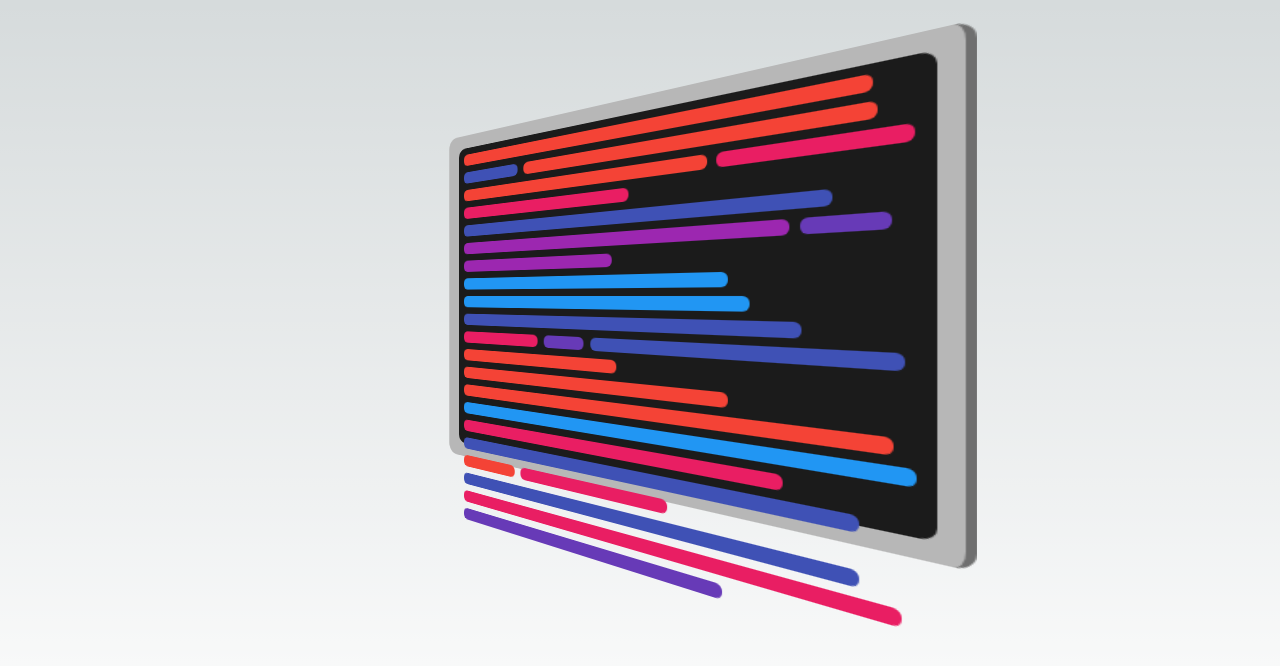
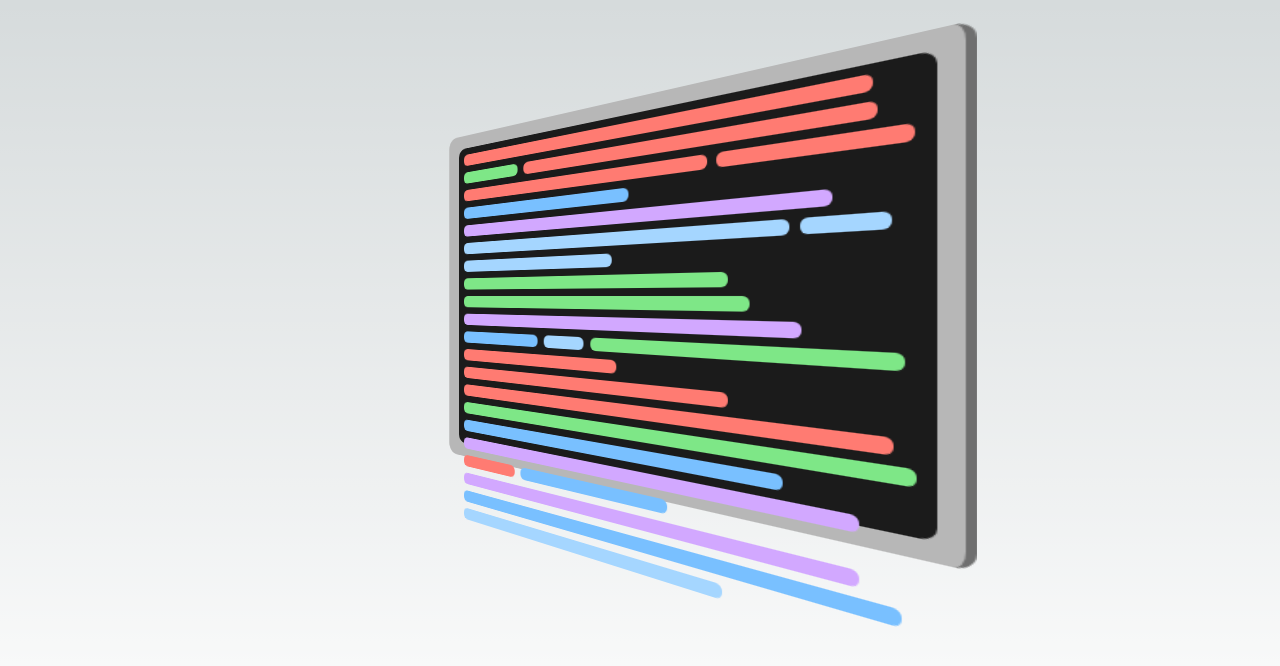
Before and after one commit to JR0210/parallax-poc, a Next.js app: page / in a window 1280 px wide. Shown: the top 666 px of the page. Built offline with nearby package versions, Linux system fonts and the light colour scheme.

Commit message:
updated colours

```diff
--- a/pages/index.tsx
+++ b/pages/index.tsx
@@ -10,15 +10,14 @@ export default function Home() {
   }
 
   const colours = [
-    '#f44336',
-    '#e91e63',
-    '#9c27b0',
-    '#673ab7',
-    '#3f51b5',
-    '#2196f3',
+    '#ff7b72',
+    '#79c0ff',
+    '#a5d6ff',
+    '#d2a8ff',
+    '#7ee787'
   ];
 
-  const codeBlocks = (): Array<JSX.Element> => Array.from(Array(getRandomInt(7, 28)).keys()).map((_, i) => {
+  const codeBlocks = (): Array<JSX.Element> => Array.from(Array(getRandomInt(12, 28)).keys()).map((_, i) => {
     return (
       <div
         key={i}
```
